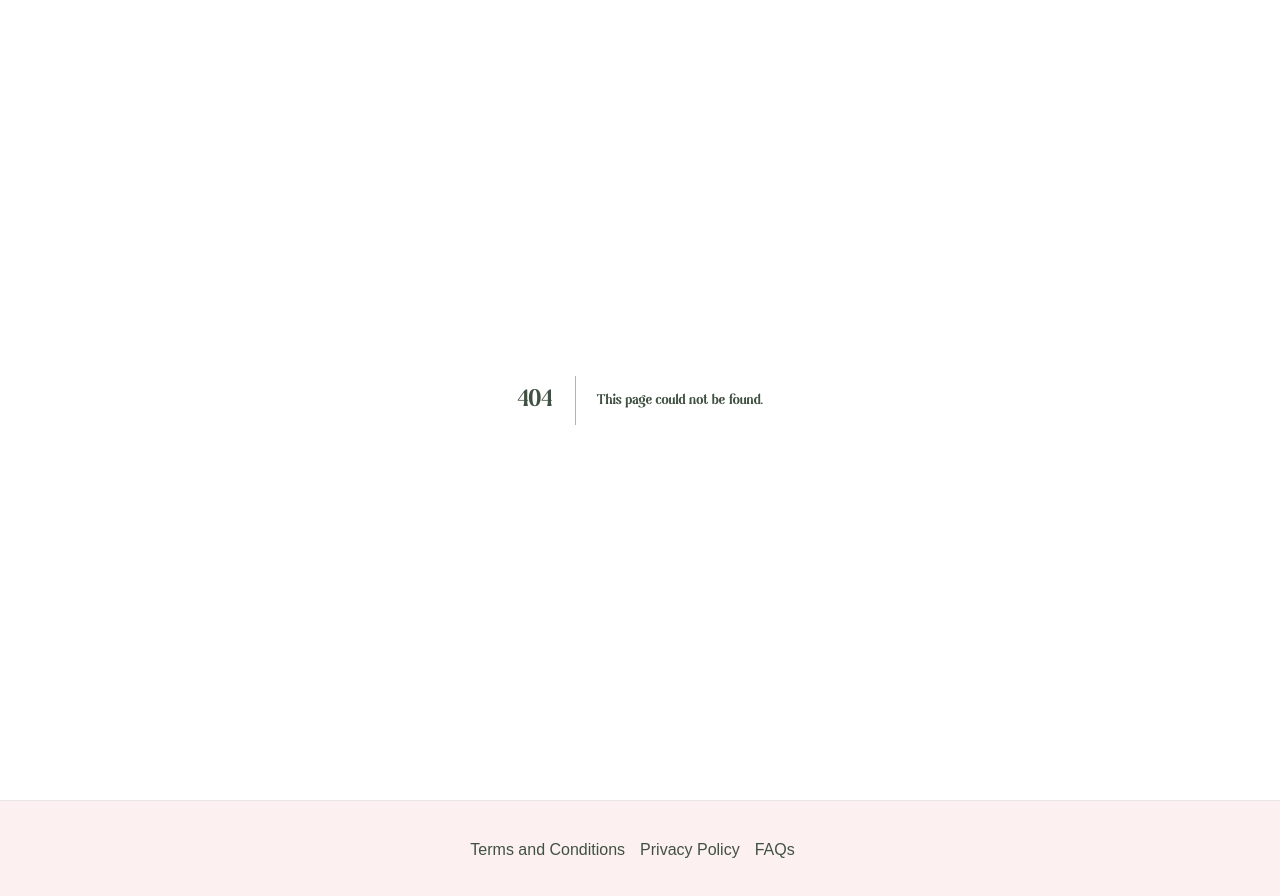
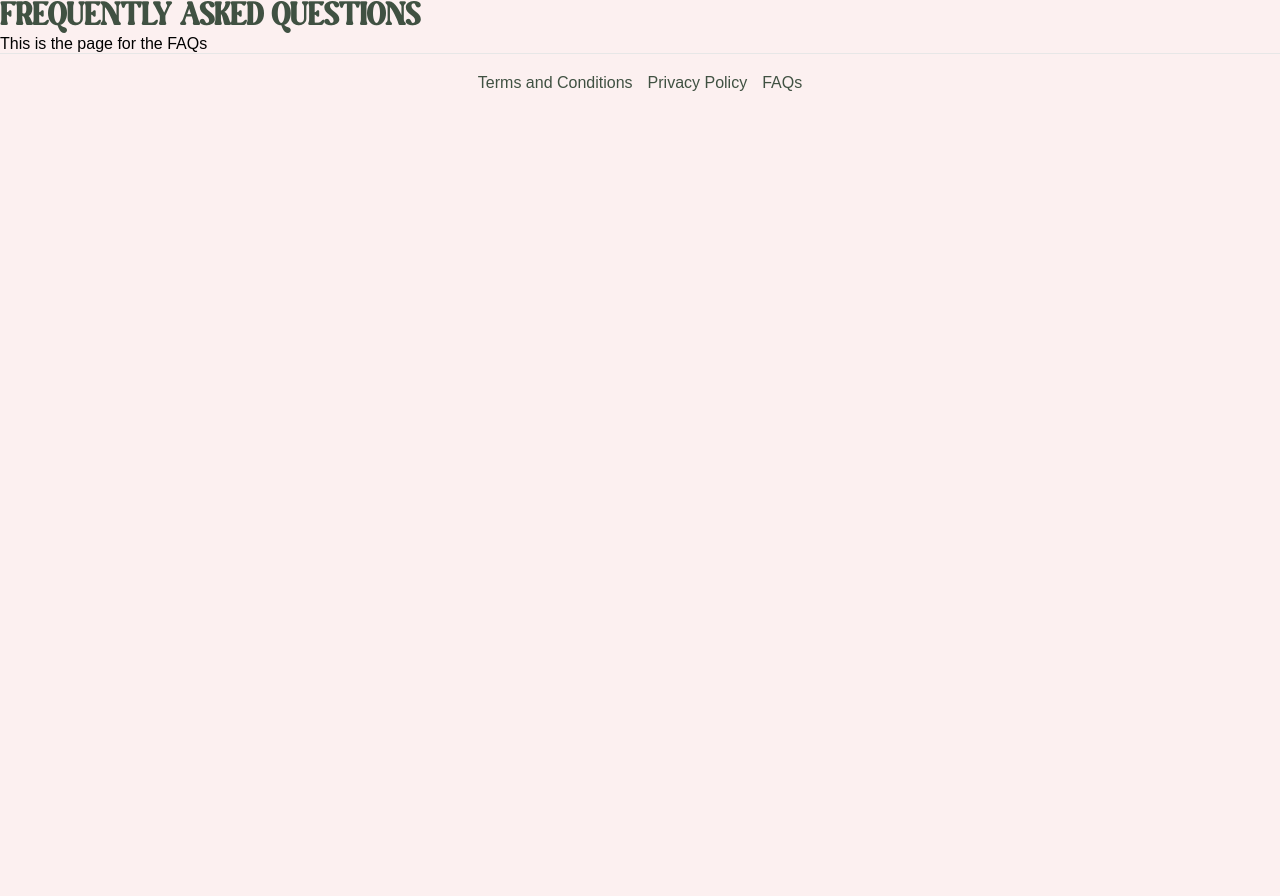
Before and after one commit to saraltr/Handcrafted-Haven, a Next.js app in the folder handcrafted/: page /footer/faq in a window 1280 px wide. Before the commit this address had no page. Shown: the top 896 px of the page. After the commit the page ends 800 px from the top, so only its background shows below. Built offline with nearby package versions, Linux system fonts and the light colour scheme; a web font is replaced by a local one.

Commit message:
Created folder for the footer links in layout component

```diff
--- /dev/null
+++ b/handcrafted/src/app/footer/faq/page.tsx
@@ -0,0 +1,8 @@
+export default function Page() {
+  return (
+    <main>
+      <h1>FREQUENTLY ASKED QUESTIONS</h1>
+      <p>This is the page for the FAQs</p>
+    </main>
+  );
+}
--- a/handcrafted/src/app/layout.tsx
+++ b/handcrafted/src/app/layout.tsx
@@ -22,9 +22,9 @@ export default function RootLayout({
         {children}
         <footer>
           <div className="footer-container">
-            <Link href="/terms-and-conditions">Terms and Conditions</Link>
-            <Link href="/privacy-policy">Privacy Policy</Link>
-            <Link href="/faqs">FAQs</Link>
+            <Link href="/footer/terms">Terms and Conditions</Link>
+            <Link href="/footer/privacy">Privacy Policy</Link>
+            <Link href="/footer/faq">FAQs</Link>
           </div>
         </footer>
       </body>
--- a/handcrafted/src/app/ui/globals.css
+++ b/handcrafted/src/app/ui/globals.css
@@ -124,14 +124,20 @@ a {
 
 /* Footer Styles */
 footer {
-  padding: 40px;
+  padding: 20px;
   text-align: center;
-  background-color: var(--light-background); /* Adjust the color as needed */
+  background-color: var(--light-background);
   border-top: 1px solid #e7e7e7;
 }
 
 .footer-container a {
   margin-right: 15px;
   text-decoration: none;
-  color: var(--main-green); /* Adjust the color as needed */
+  color: var(--main-green);
+
+  margin-right: 0;
 }
+
+.footer-container a:not(:last-child) {
+  margin-right: 15px;
+}
```
Also changed, not shown: handcrafted/src/app/footer/privacy/page.tsx (added, +8 -0 lines), handcrafted/src/app/footer/terms/page.tsx (added, +8 -0 lines).
